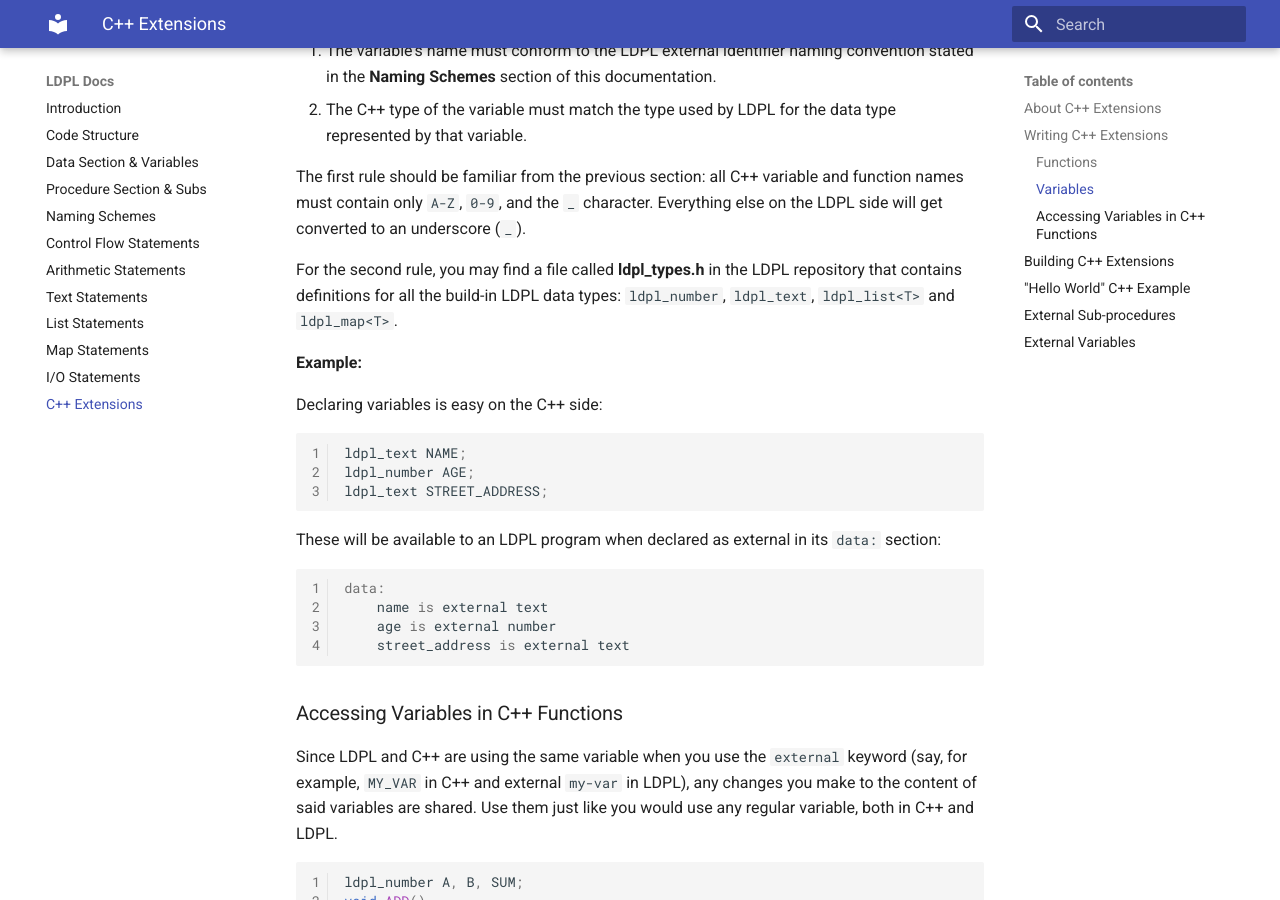
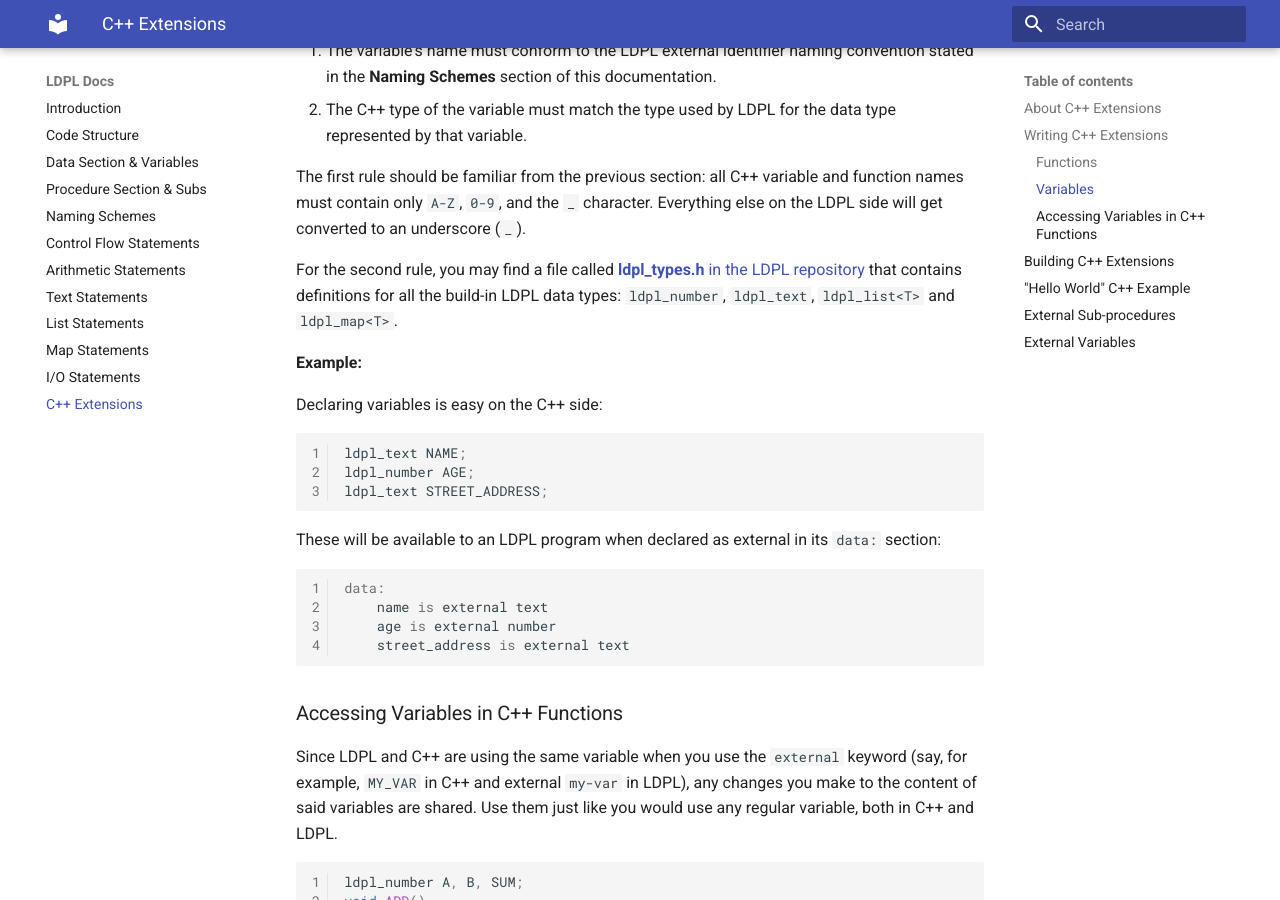
Before and after one commit to Lartu/ldpl, an MkDocs documentation site: the page built from docs/cppext.md, in a window 1280 px wide and 900 px high, scrolled down 2470 px. Built offline with MkDocs 1.6.1 and Material for MkDocs 9.7.7, drawn with Linux system fonts in a browser that asks for light colours; part of the change alters nothing that is shown.

```diff
--- a/docs/cppext.md
+++ b/docs/cppext.md
@@ -88,7 +88,7 @@ To create a variable in a C++ extension that can be accessed from LDPL code, you
 
 The first rule should be familiar from the previous section: all C++ variable and function names must contain only `A-Z`, `0-9`, and the `_` character. Everything else on the LDPL side will get converted to an underscore \(`_`\).
 
-For the second rule, you may find a file called **ldpl_types.h** in the LDPL repository that contains definitions for all the build-in LDPL data types: `ldpl_number`, `ldpl_text`, `ldpl_list<T>` and `ldpl_map<T>`.
+For the second rule, you may find a file called [**ldpl_types.h** in the LDPL repository](https://github.com/Lartu/ldpl/blob/master/extensions/ldpl-types.h) that contains definitions for all the build-in LDPL data types: `ldpl_number`, `ldpl_text`, `ldpl_list<T>` and `ldpl_map<T>`.
 
 **Example:**
 
```
